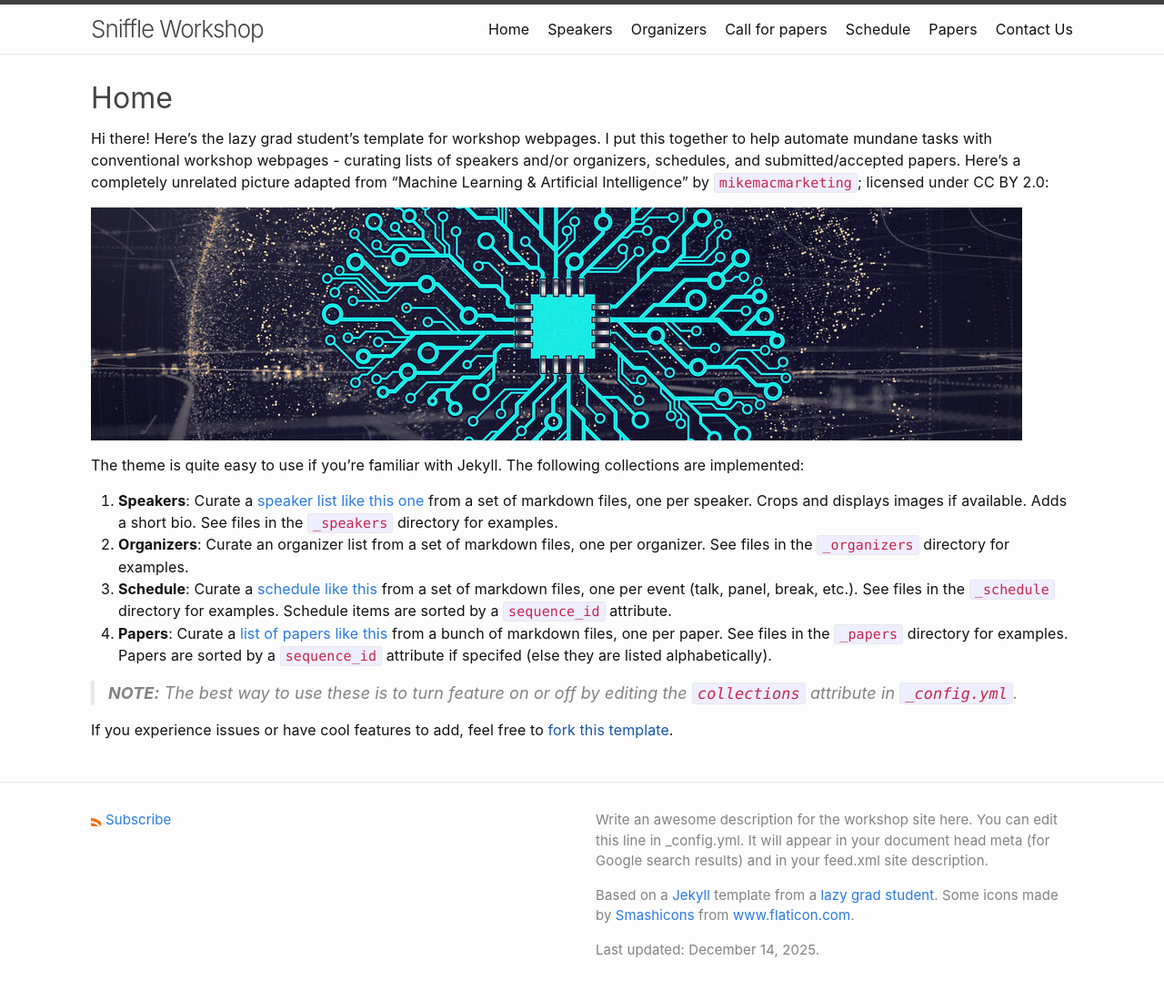
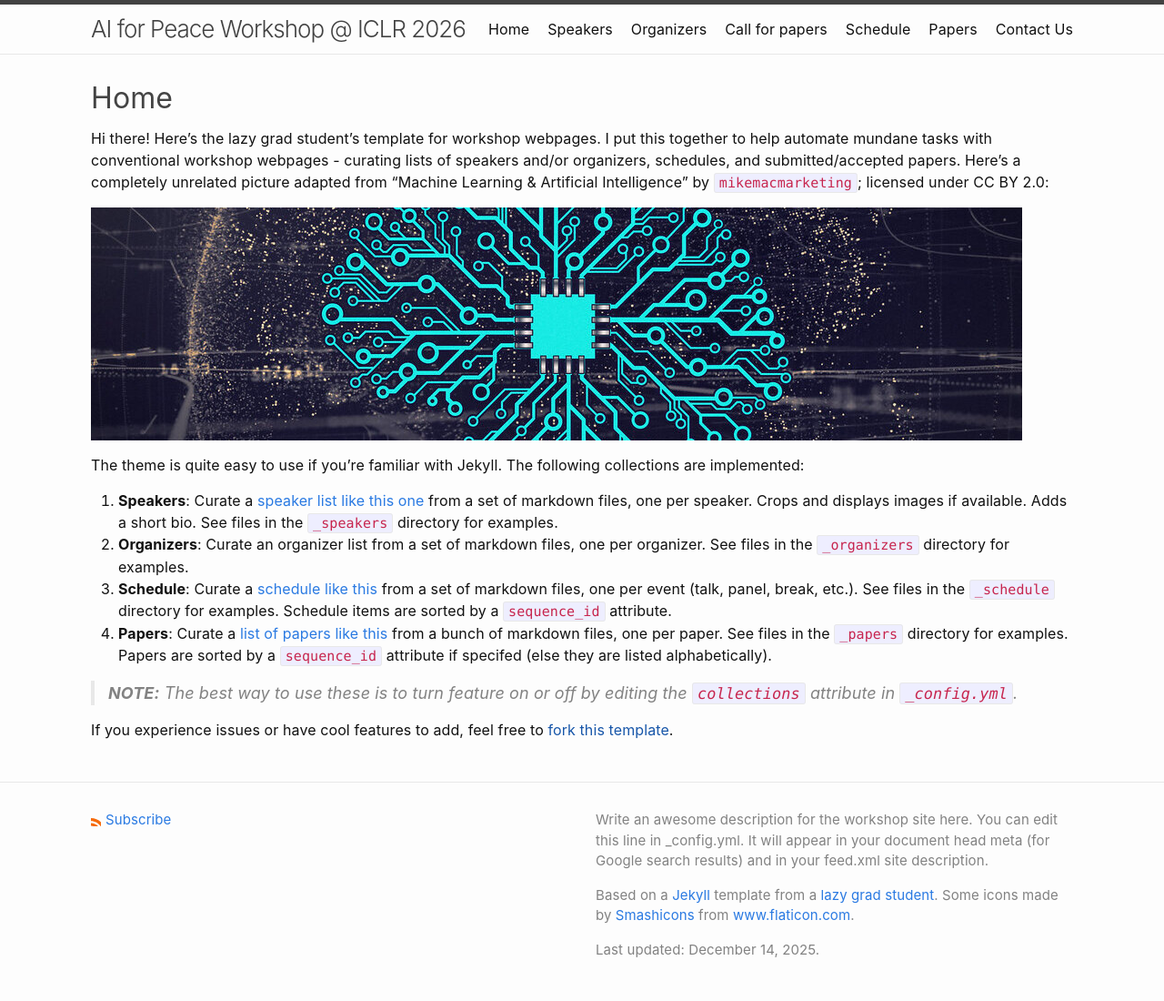
Before and after one commit to aiforpeaceworkshop/aiforpeaceworkshop.github.io, a Jekyll site: the page built from index.md, in a window 1280 px wide. Shown: the whole page at 91% size. Built offline with Jekyll 4.4.1, drawn with Linux system fonts in a browser that asks for light colours.

Commit message:
add workshop name

```diff
--- a/_config.yml
+++ b/_config.yml
@@ -18,7 +18,7 @@
 # You can create any custom variable you would like, and they will be accessible
 # in the templates via {{ site.myvariable }}.
 
-title: Sniffle Workshop
+title: AI for Peace Workshop @ ICLR 2026
 email: your-email@example.com
 description: >- # this means to ignore newlines until "baseurl:"
   Write an awesome description for the workshop site here. You can edit this
```
Also changed, not shown: 1 other file.
